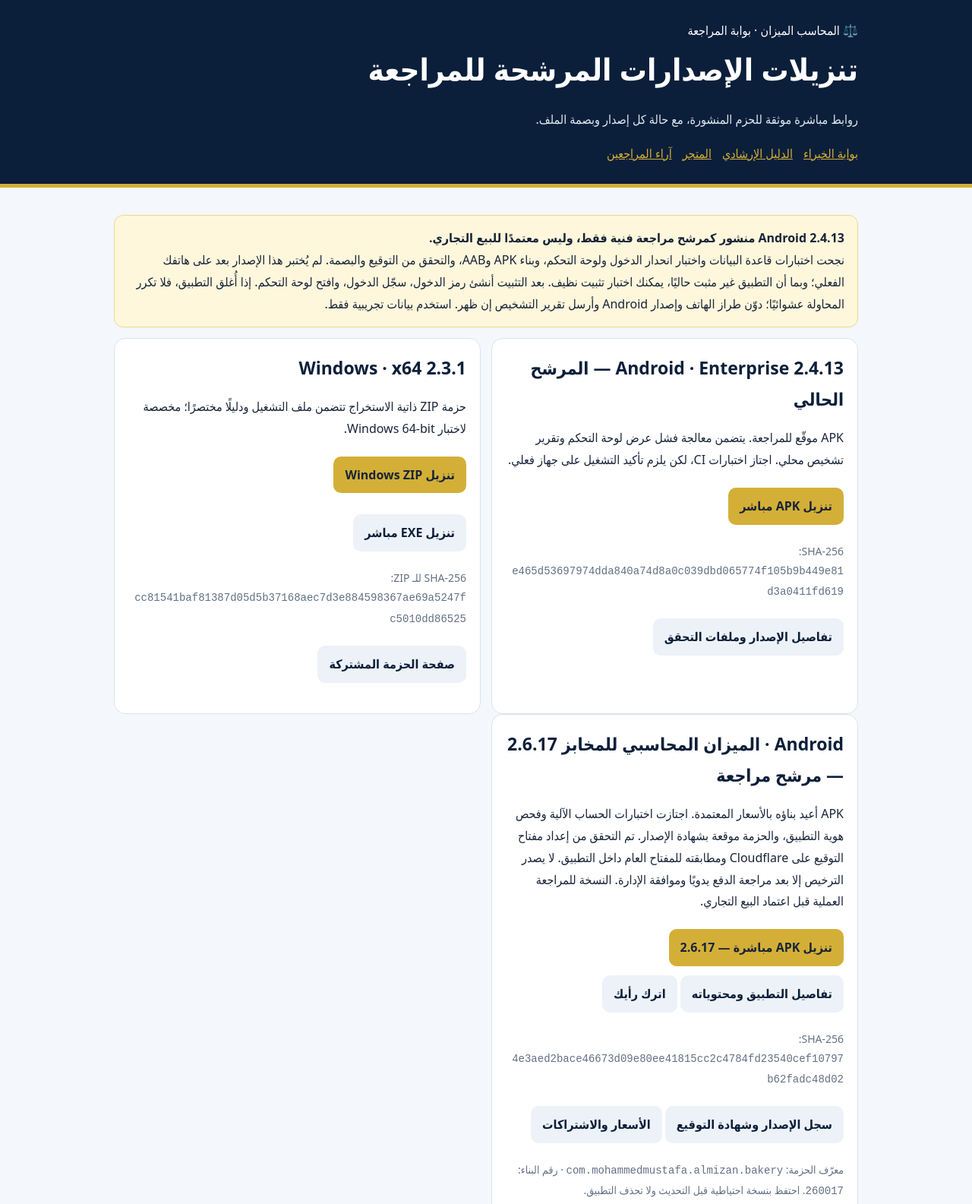
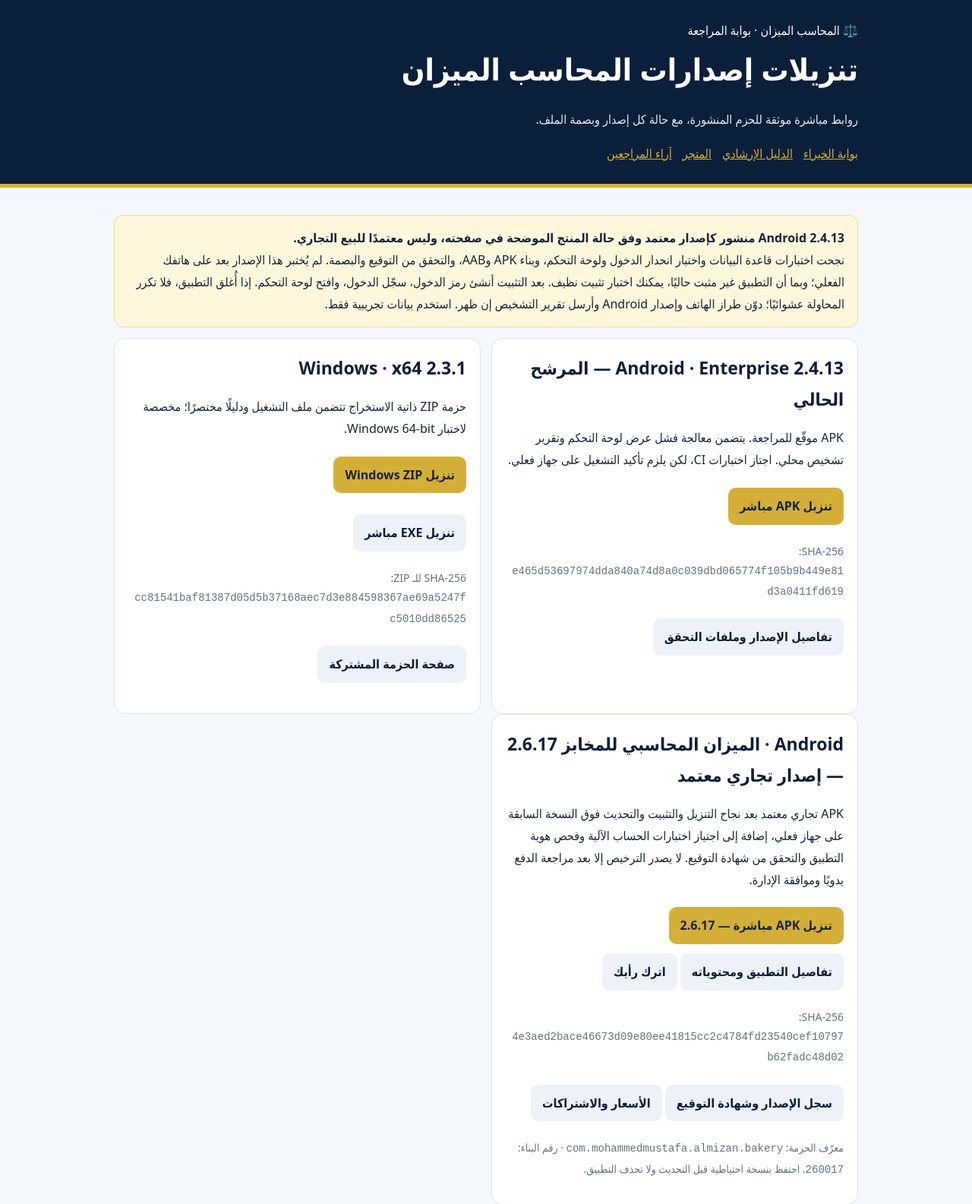
Before and after one commit to moh1442010-arch/smart-encyclopedias-platform, a plain HTML site: page downloads/index.html in a window 1280 px wide. Shown: the top 1585 px of the page at 76% size. Drawn offline with Linux system fonts and the light colour scheme.

Commit message:
Mark bakery 2.6.17 as commercially approved in downloads portal

```diff
--- a/downloads/index.html
+++ b/downloads/index.html
@@ -2,7 +2,7 @@
 <html lang="ar" dir="rtl">
 <head>
 <meta charset="utf-8"><meta name="viewport" content="width=device-width,initial-scale=1">
-<meta name="description" content="تنزيلات المراجعة للمحاسب الميزان، مع دليل مستقل للميزان المحاسبي للمخابز 2.6.17.">
+<meta name="description" content="تنزيلات المحاسب الميزان، مع إصدار تجاري معتمد للميزان المحاسبي للمخابز 2.6.17.">
 <meta name="robots" content="index,follow"><meta name="theme-color" content="#0b1f3a">
 <title>تنزيلات المراجعة | المحاسب الميزان</title>
 <style>
@@ -11,15 +11,15 @@
 .wrap{width:min(980px,calc(100% - 26px));margin:auto}header{background:var(--n);color:#fff;border-bottom:5px solid var(--g);padding:26px 0}h1{margin:0;font-size:clamp(28px,5vw,40px)}header p{color:#e0e9f4}.main{padding:22px 0 42px}.notice{padding:15px 17px;border-radius:12px;background:#fff7dc;border:1px solid #edd98e;margin:14px 0}.grid{display:grid;grid-template-columns:repeat(2,minmax(0,1fr));gap:14px}.card{background:#fff;border:1px solid var(--line);border-radius:15px;padding:18px}.card h2{color:var(--n);margin:0 0 6px;font-size:23px}.btn{display:inline-block;background:var(--g);color:#172438;text-decoration:none;font-weight:850;border-radius:10px;padding:10px 15px;margin:6px 0}.btn.secondary{background:#edf2f8;color:var(--n)}.muted{font-size:14px;color:var(--muted);overflow-wrap:anywhere}code{overflow-wrap:anywhere;word-break:break-word}nav{display:flex;flex-wrap:wrap;gap:14px;margin-top:15px}nav a,footer a{color:var(--g)}footer{background:var(--n);color:#dce6f2;text-align:center;padding:20px}@media(max-width:620px){.grid{grid-template-columns:1fr}}
 </style></head>
 <body>
-<header><div class="wrap"><div>⚖️ المحاسب الميزان · بوابة المراجعة</div><h1>تنزيلات الإصدارات المرشحة للمراجعة</h1><p>روابط مباشرة موثقة للحزم المنشورة، مع حالة كل إصدار وبصمة الملف.</p><nav><a href="../experts.html">بوابة الخبراء</a><a href="../guide/">الدليل الإرشادي</a><a href="../store/">المتجر</a><a href="../reviews.html">آراء المراجعين</a></nav></div></header>
+<header><div class="wrap"><div>⚖️ المحاسب الميزان · بوابة المراجعة</div><h1>تنزيلات إصدارات المحاسب الميزان</h1><p>روابط مباشرة موثقة للحزم المنشورة، مع حالة كل إصدار وبصمة الملف.</p><nav><a href="../experts.html">بوابة الخبراء</a><a href="../guide/">الدليل الإرشادي</a><a href="../store/">المتجر</a><a href="../reviews.html">آراء المراجعين</a></nav></div></header>
 <main class="wrap main">
-<div class="notice"><strong>Android 2.4.13 منشور كمرشح مراجعة فنية فقط، وليس معتمدًا للبيع التجاري.</strong><br>نجحت اختبارات قاعدة البيانات واختبار انحدار الدخول ولوحة التحكم، وبناء APK وAAB، والتحقق من التوقيع والبصمة. لم يُختبر هذا الإصدار بعد على هاتفك الفعلي؛ وبما أن التطبيق غير مثبت حاليًا، يمكنك اختبار تثبيت نظيف. بعد التثبيت أنشئ رمز الدخول، سجّل الدخول، وافتح لوحة التحكم. إذا أُغلق التطبيق، فلا تكرر المحاولة عشوائيًا؛ دوّن طراز الهاتف وإصدار Android وأرسل تقرير التشخيص إن ظهر. استخدم بيانات تجريبية فقط.</div>
+<div class="notice"><strong>Android 2.4.13 منشور كإصدار معتمد وفق حالة المنتج الموضحة في صفحته، وليس معتمدًا للبيع التجاري.</strong><br>نجحت اختبارات قاعدة البيانات واختبار انحدار الدخول ولوحة التحكم، وبناء APK وAAB، والتحقق من التوقيع والبصمة. لم يُختبر هذا الإصدار بعد على هاتفك الفعلي؛ وبما أن التطبيق غير مثبت حاليًا، يمكنك اختبار تثبيت نظيف. بعد التثبيت أنشئ رمز الدخول، سجّل الدخول، وافتح لوحة التحكم. إذا أُغلق التطبيق، فلا تكرر المحاولة عشوائيًا؛ دوّن طراز الهاتف وإصدار Android وأرسل تقرير التشخيص إن ظهر. استخدم بيانات تجريبية فقط.</div>
 <div class="grid">
 <section class="card"><h2>Android · Enterprise 2.4.13 — المرشح الحالي</h2><p>APK موقّع للمراجعة. يتضمن معالجة فشل عرض لوحة التحكم وتقرير تشخيص محلي. اجتاز اختبارات CI، لكن يلزم تأكيد التشغيل على جهاز فعلي.</p><p><a class="btn" href="https://github.com/moh1442010-arch/smart-encyclopedias-platform/releases/download/al-mizan-android-review-2.4.13-2026-10-22/AlMizan-review-2.4.13-release.apk">تنزيل APK مباشر</a></p><p class="muted">SHA-256:<br><code>e465d53697974dda840a74d8a0c039dbd065774f105b9b449e81d3a0411fd619</code></p><p><a class="btn secondary" href="https://github.com/moh1442010-arch/smart-encyclopedias-platform/releases/tag/al-mizan-android-review-2.4.13-2026-10-22">تفاصيل الإصدار وملفات التحقق</a></p></section>
 <section class="card"><h2>Windows · x64 2.3.1</h2><p>حزمة ZIP ذاتية الاستخراج تتضمن ملف التشغيل ودليلًا مختصرًا؛ مخصصة لاختبار Windows 64-bit.</p><p><a class="btn" href="https://github.com/moh1442010-arch/smart-encyclopedias-platform/releases/download/al-mizan-final-review-2026-10-22/Windows-review-2.3.1-x64.zip">تنزيل Windows ZIP</a></p><p><a class="btn secondary" href="https://github.com/moh1442010-arch/smart-encyclopedias-platform/releases/download/al-mizan-final-review-2026-10-22/Windows-review-2.3.1-x64.exe">تنزيل EXE مباشر</a></p><p class="muted">SHA-256 للـ ZIP:<br><code>cc81541baf81387d05d5b37168aec7d3e884598367ae69a5247fc5010dd86525</code></p><p><a class="btn secondary" href="https://github.com/moh1442010-arch/smart-encyclopedias-platform/releases/tag/al-mizan-final-review-2026-10-22">صفحة الحزمة المشتركة</a></p></section>
 </div>
 <div class="grid">
-<section class="card"><h2>Android · الميزان المحاسبي للمخابز 2.6.17 — مرشح مراجعة</h2><p>APK أعيد بناؤه بالأسعار المعتمدة. اجتازت اختبارات الحساب الآلية وفحص هوية التطبيق، والحزمة موقعة بشهادة الإصدار. تم التحقق من إعداد مفتاح التوقيع على Cloudflare ومطابقته للمفتاح العام داخل التطبيق. لا يصدر الترخيص إلا بعد مراجعة الدفع يدويًا وموافقة الإدارة. النسخة للمراجعة العملية قبل اعتماد البيع التجاري.</p><p><a class="btn" href="https://github.com/moh1442010-arch/smart-encyclopedias-platform/releases/download/al-mizan-bakery-2.6.17-review/AlMizan-Bakery-2.6.17-review.apk" download>تنزيل APK مباشرة — 2.6.17</a> <a class="btn secondary" href="../store/bakery.html">تفاصيل التطبيق ومحتوياته</a> <a class="btn secondary" href="../reviews.html">اترك رأيك</a></p><p class="muted">SHA-256:<br><code>4e3aed2bace46673d09e80ee41815cc2c4784fd23540cef10797b62fadc48d02</code></p><p><a class="btn secondary" href="https://github.com/moh1442010-arch/smart-encyclopedias-platform/releases/tag/al-mizan-bakery-2.6.17-review">سجل الإصدار وشهادة التوقيع</a> <a class="btn secondary" href="../store/bakery.html">الأسعار والاشتراكات</a></p><p class="muted">معرّف الحزمة: <code>com.mohammedmustafa.almizan.bakery</code> · رقم البناء: <code>260017</code>. احتفظ بنسخة احتياطية قبل التحديث ولا تحذف التطبيق.</p></section>
+<section class="card"><h2>Android · الميزان المحاسبي للمخابز 2.6.17 — إصدار تجاري معتمد</h2><p>APK تجاري معتمد بعد نجاح التنزيل والتثبيت والتحديث فوق النسخة السابقة على جهاز فعلي، إضافة إلى اجتياز اختبارات الحساب الآلية وفحص هوية التطبيق والتحقق من شهادة التوقيع. لا يصدر الترخيص إلا بعد مراجعة الدفع يدويًا وموافقة الإدارة.</p><p><a class="btn" href="https://github.com/moh1442010-arch/smart-encyclopedias-platform/releases/download/al-mizan-bakery-2.6.17-review/AlMizan-Bakery-2.6.17-review.apk" download>تنزيل APK مباشرة — 2.6.17</a> <a class="btn secondary" href="../store/bakery.html">تفاصيل التطبيق ومحتوياته</a> <a class="btn secondary" href="../reviews.html">اترك رأيك</a></p><p class="muted">SHA-256:<br><code>4e3aed2bace46673d09e80ee41815cc2c4784fd23540cef10797b62fadc48d02</code></p><p><a class="btn secondary" href="https://github.com/moh1442010-arch/smart-encyclopedias-platform/releases/tag/al-mizan-bakery-2.6.17-review">سجل الإصدار وشهادة التوقيع</a> <a class="btn secondary" href="../store/bakery.html">الأسعار والاشتراكات</a></p><p class="muted">معرّف الحزمة: <code>com.mohammedmustafa.almizan.bakery</code> · رقم البناء: <code>260017</code>. احتفظ بنسخة احتياطية قبل التحديث ولا تحذف التطبيق.</p></section>
 </div>
 <div class="notice"><strong>مهم بشأن النسخ الثلاث:</strong> حزمة Android Enterprise 2.4.13 وWindows x64 2.3.1 متاحة للمراجعة فقط. لم تُنشر حزم Android Basic وPro وBusiness مستقلة؛ يلزم إنشاؤها وربط كل نكهة بصلاحياتها واختبارها وتوقيعها قبل عرضها للتنزيل.</div>
 <div class="grid">
```
